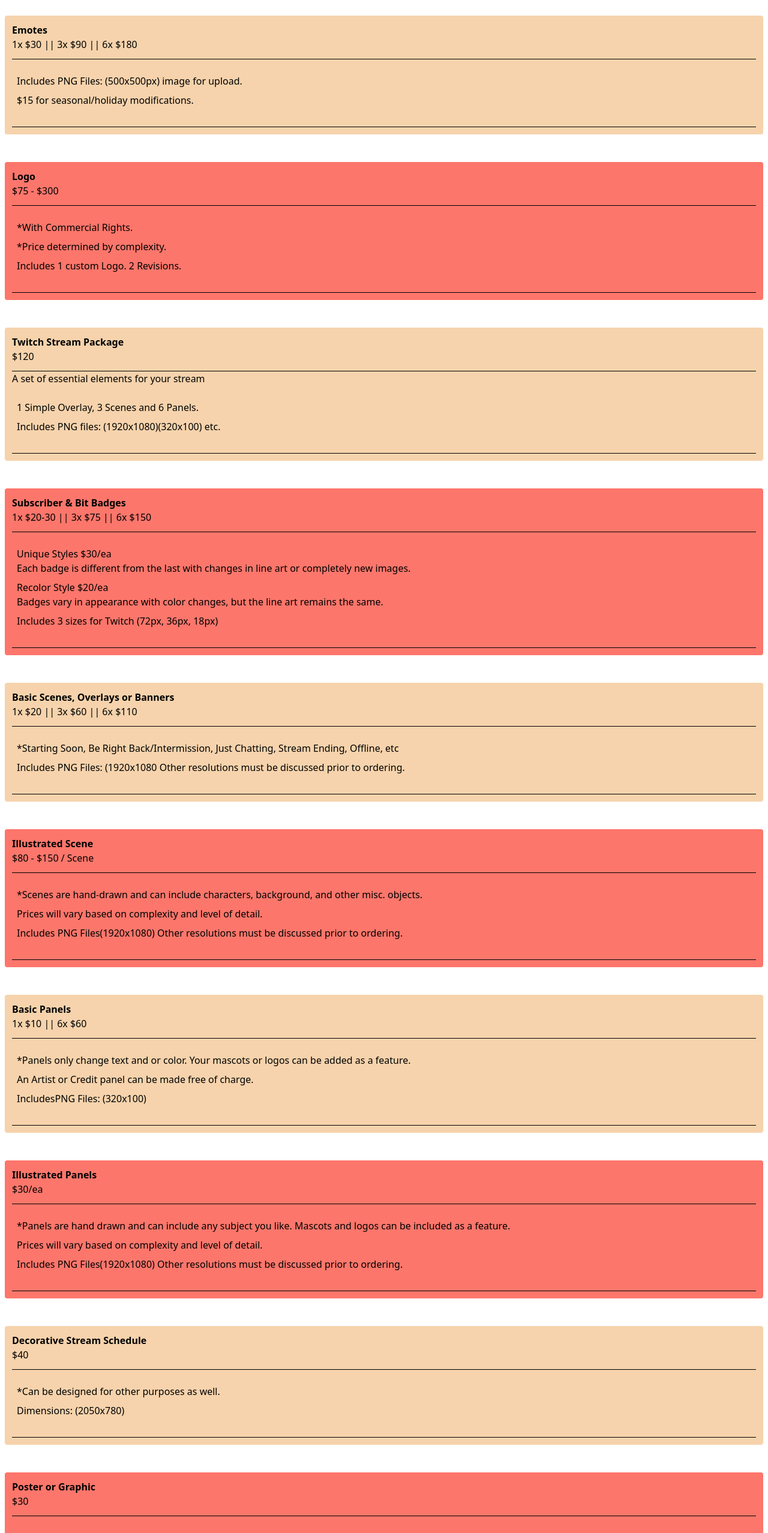
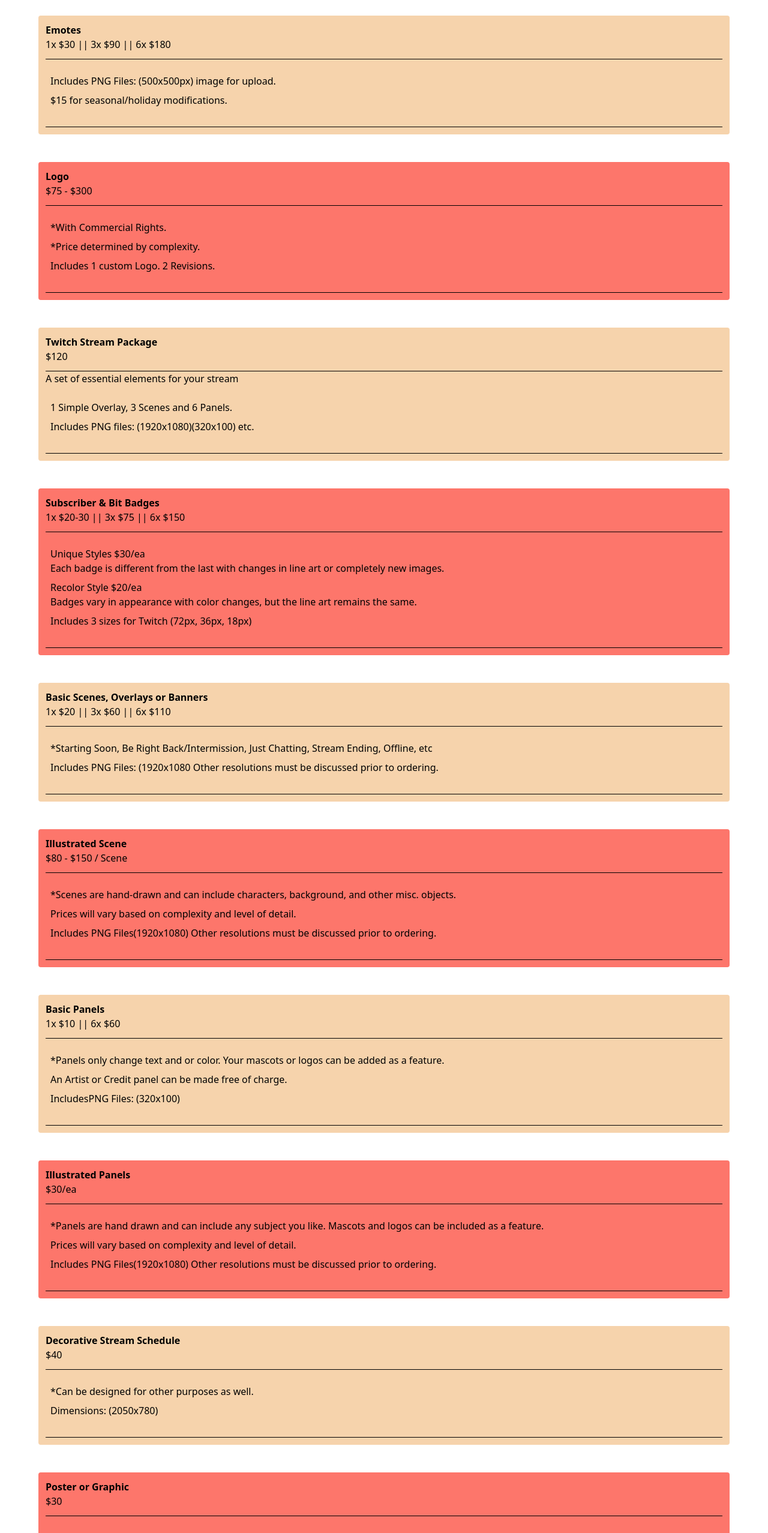
Before and after one commit to Huntthee/next-desert-site, a Next.js app: page /components/commissions-content in a window 1280 px wide. Shown: the top 2555 px of the page at 60% size. Built offline with nearby package versions, Linux system fonts and the light colour scheme; a web font is replaced by a local one.

Commit message:
applied laptop styles for commissions page

```diff
--- a/pages/components/commissions-content.tsx
+++ b/pages/components/commissions-content.tsx
@@ -1,7 +1,7 @@
 export default function CommissionContent() {
   return (
     <>
-      <article className="bg-lorange p-2 mx-1 rounded">
+      <article className="bg-lorange p-2 mx-1 rounded lg:mx-7">
         <h2 className="font-bold">Emotes</h2>
         <h3 className="mb-2">1x $30 || 3x $90 || 6x $180</h3>
         <hr />
@@ -14,7 +14,7 @@
         <hr />
       </article>
 
-      <article className="bg-salmon p-2 mx-1 rounded">
+      <article className="bg-salmon p-2 mx-1 rounded lg:mx-7">
         <h2 className="font-bold">Logo</h2>
         <h3 className="mb-2">$75 - $300</h3>
         <hr />
@@ -28,7 +28,7 @@
         <hr />
       </article>
 
-      <article className="bg-lorange p-2 mx-1 rounded">
+      <article className="bg-lorange p-2 mx-1 rounded lg:mx-7">
         <h2 className="font-bold">Twitch Stream Package</h2>
         <h3 className="mb-2">$120</h3>
         <hr />
@@ -42,7 +42,7 @@
         <hr />
       </article>
 
-      <article className="bg-salmon p-2 mx-1 rounded">
+      <article className="bg-salmon p-2 mx-1 rounded lg:mx-7">
         <h2 className="font-bold">Subscriber & Bit Badges</h2>
         <h3 className="mb-2">1x $20-30 || 3x $75 || 6x $150</h3>
         <hr />
@@ -64,7 +64,7 @@
         <hr />
       </article>
 
-      <article className="bg-lorange p-2 mx-1 rounded">
+      <article className="bg-lorange p-2 mx-1 rounded lg:mx-7">
         <h2 className="font-bold">Basic Scenes, Overlays or Banners</h2>
         <h3 className="mb-2">1x $20 || 3x $60 || 6x $110</h3>
         <hr />
@@ -83,7 +83,7 @@
         <hr />
       </article>
 
-      <article className="bg-salmon p-2 mx-1 rounded">
+      <article className="bg-salmon p-2 mx-1 rounded lg:mx-7">
         <h2 className="font-bold">Illustrated Scene</h2>
         <h3 className="mb-2">$80 - $150 / Scene</h3>
         <hr />
@@ -103,7 +103,7 @@
         <hr />
       </article>
 
-      <article className="bg-lorange p-2 mx-1 rounded">
+      <article className="bg-lorange p-2 mx-1 rounded lg:mx-7">
         <h2 className="font-bold">Basic Panels</h2>
         <h3 className="mb-2">1x $10 || 6x $60</h3>
         <hr />
@@ -120,7 +120,7 @@
         <hr />
       </article>
 
-      <article className="bg-salmon p-2 mx-1 rounded">
+      <article className="bg-salmon p-2 mx-1 rounded lg:mx-7">
         <h2 className="font-bold">Illustrated Panels</h2>
         <h3 className="mb-2">$30/ea</h3>
         <hr />
@@ -140,7 +140,7 @@
         <hr />
       </article>
 
-      <article className="bg-lorange p-2 mx-1 rounded">
+      <article className="bg-lorange p-2 mx-1 rounded lg:mx-7">
         <h2 className="font-bold">Decorative Stream Schedule</h2>
         <h3 className="mb-2">$40</h3>
         <hr />
@@ -153,7 +153,7 @@
         <hr />
       </article>
 
-      <article className="bg-salmon p-2 mx-1 rounded">
+      <article className="bg-salmon p-2 mx-1 rounded lg:mx-7">
         <h2 className="font-bold">Poster or Graphic</h2>
         <h3 className="mb-2">$30</h3>
         <hr />
@@ -166,7 +166,7 @@
         <hr />
       </article>
 
-      <article className="bg-lorange p-2 mx-1 rounded">
+      <article className="bg-lorange p-2 mx-1 rounded lg:mx-7">
         <h2 className="font-bold">Profile Picture / Avatar / Icon</h2>
         <h3 className="mb-2">$35</h3>
         <hr />
```
